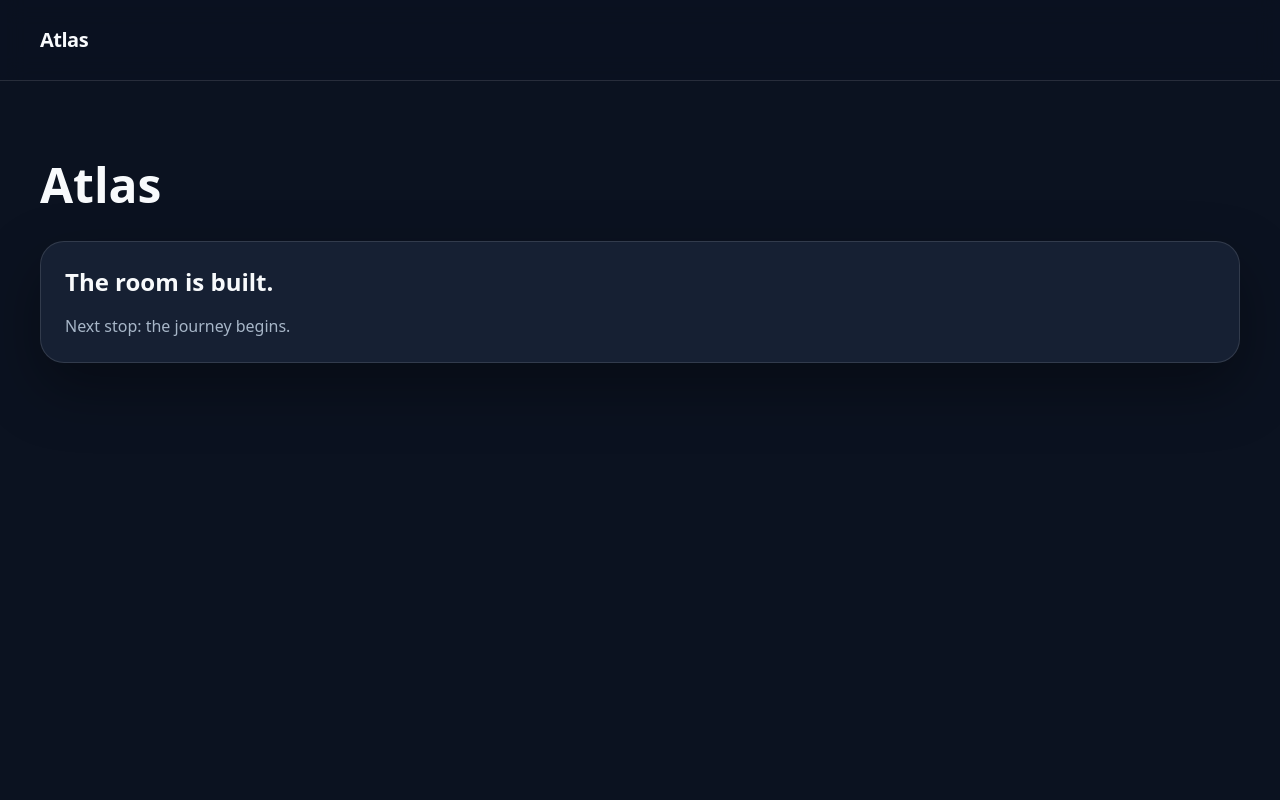
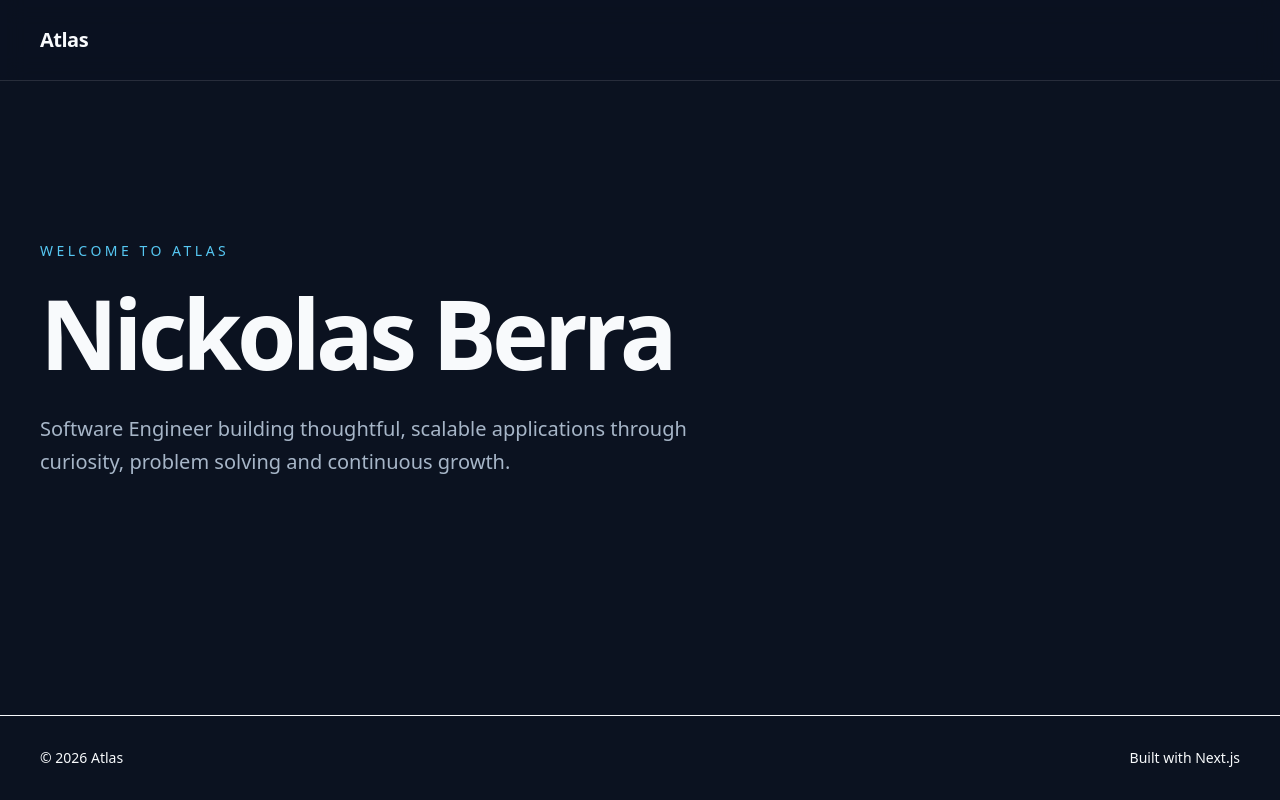
Before and after one commit to bnerra/atlas, a Next.js app: page / in a window 1280 px wide. Shown: the top 800 px of the page. Built offline with nearby package versions, Linux system fonts and the light colour scheme.

Commit message:
refactor: migrate Atlas tokens to Tailwind theme

```diff
--- a/eslint.config.mjs
+++ b/eslint.config.mjs
@@ -1,10 +1,31 @@
 import { defineConfig, globalIgnores } from "eslint/config";
 import nextVitals from "eslint-config-next/core-web-vitals";
 import nextTs from "eslint-config-next/typescript";
+import betterTailwindcss from "eslint-plugin-better-tailwindcss";
+import path from "path";
 
 const eslintConfig = defineConfig([
   ...nextVitals,
   ...nextTs,
+
+  // Tailwind v4 Linter Configuration
+  {
+    files: ["**/*.{js,jsx,ts,tsx}"],
+    plugins: {
+      "better-tailwindcss": betterTailwindcss
+    },
+    settings: {
+      "better-tailwindcss": {
+        // Pointing perfectly to your Next.js Tailwind configuration
+        entryPoint: path.resolve("./src/app/globals.css"),
+      },
+    },
+    rules: {
+      // Alerts you with yellow squiggly lines for fake or typoed classes
+      "better-tailwindcss/no-unknown-classes": "warn",
+    },
+  },
+
   // Override default ignores of eslint-config-next.
   globalIgnores([
     // Default ignores of eslint-config-next:
--- a/package.json
+++ b/package.json
@@ -20,6 +20,7 @@
     "@types/react-dom": "^19",
     "eslint": "^9",
     "eslint-config-next": "16.2.11",
+    "eslint-plugin-better-tailwindcss": "^4.7.0",
     "tailwindcss": "^4",
     "typescript": "^5"
   }
--- a/src/app/globals.css
+++ b/src/app/globals.css
@@ -7,8 +7,8 @@ html {
 
 body {
   min-height: 100vh;
-  background: var(--atlas-background);
-  color: var(--atlas-text);
+  background: var(--color-atlas-background);
+  color: var(--color-atlas-foreground);
 }
 
 /* :root {
--- a/src/app/page.tsx
+++ b/src/app/page.tsx
@@ -1,24 +1,28 @@
 import Container from '@/components/ui/Container'
 import Card from '@/components/ui/Card'
+import Hero from '@/components/home/Hero'
 
 export default function Home() {
   return (
-    <main className='min-h-screen'>
-      <Container>
-        <div className='py-20 space-y-8'>
-          <h1 className='text-5xl font-bold'>
-            Atlas
-          </h1>
-          <Card>
-            <h2 className='text-2xl font-semibold'>
-              The room is built.
-            </h2>
-            <p className='mt-4 text-[var(--atlas-text-muted)]'>
-              Next stop: the journey begins.
-            </p>
-          </Card>
-        </div>
-      </Container>
-    </main>
+    <>
+      <Hero />
+    </>
+    // <main className='min-h-screen'>
+    //   <Container>
+    //     <div className='py-20 space-y-8'>
+    //       <h1 className='text-5xl font-bold'>
+    //         Atlas
+    //       </h1>
+    //       <Card>
+    //         <h2 className='text-2xl font-semibold'>
+    //           The room is built.
+    //         </h2>
+    //         <p className='mt-4 text-atlas-text-muted'>
+    //           Next stop: the journey begins.
+    //         </p>
+    //       </Card>
+    //     </div>
+    //   </Container>
+    // </main>
   )
 }
--- /dev/null
+++ b/src/components/home/Hero.tsx
@@ -0,0 +1,25 @@
+import Container from '@/components/ui/Container'
+
+export default function Hero() {
+  return (
+    <section className='relative overflow-hidden'>
+      <Container>
+        <div className='py-24 md:py-32 lg:py-40'>
+
+          <p className='mb-6 text-sm uppercase tracking-[0.25em] text-atlas-accent'>
+            Welcome to Atlas
+          </p>
+
+          <h1 className='max-w-4xl text-5xl font-semibold tracking-tighter sm:text-6xl lg:text-8xl'>
+            Nickolas Berra
+          </h1>
+
+          <p className='mt-8 max-w-2xl text-xl leading-relaxed text-atlas-muted'>
+            Software Engineer building thoughtful, scalable applications through curiosity, problem solving and continuous growth.
+          </p>
+
+        </div>
+      </Container>
+    </section>
+  )
+}
--- a/src/components/layout/Header.tsx
+++ b/src/components/layout/Header.tsx
@@ -1,3 +1,4 @@
+/* eslint-disable @next/next/no-html-link-for-pages */
 import Container from '@/components/ui/Container'
 
 export default function Header() {
@@ -8,7 +9,7 @@ export default function Header() {
         top-0
         z-50
         border-b
-        border-[var(--atlas-border)]
+        border-atlas-border
         bg-[rgba(11,18,32,0.75)]
         backdrop-blur-md
       '
@@ -19,7 +20,7 @@ export default function Header() {
             Atlas
           </div>
 
-          <nav className='hidden gap-8 text-sm text-[var(--atlas-text-muted)]'>
+          <nav className='hidden gap-8 text-sm text-(--atlas-text-muted)'>
             <a href='/'>
               Home
             </a>
--- a/src/components/ui/Card.tsx
+++ b/src/components/ui/Card.tsx
@@ -14,16 +14,16 @@ export default function Card({
       className={`
         relative
         overflow-hidden
-        rounded-[var(--atlas-radius-lg)]
+        rounded-atlas-lg
         border
-        border-[var(--atlas-border)]
-        bg-[var(--atlas-surface)]
+        border-atlas-border
+        bg-atlas-surface
         p-6
-        shadow-[var(--atlas-shadow)]
+        shadow-atlas
         transition-all
         duration-300
         hover:-translate-y-1
-        hover:shadow-[var(--atlas-shadow-hover)]
+        hover:shadow-atlas-hover
         ${className}
       `}
     >
--- a/src/styles/theme.css
+++ b/src/styles/theme.css
@@ -1,24 +1,26 @@
 
-:root {
+@theme {
+
   /* Atlas Colors */
-  --atlas-background: #0B1220;
-  --atlas-surface: #162033;
-  --atlas-surface-raised: #23344D;
-  --atlas-text: #F8FAFC;
-  --atlas-text-muted: #A7B6C8;
-  --atlas-accent: #56C7F2;
-  --atlas-border: rgba(255,255,255,0.12);
+  --color-atlas-background: #0B1220;
+  --color-atlas-surface: #162033;
+  --color-atlas-surface-raised: #23344D;
+  --color-atlas-foreground: #F8FAFC;
+  --color-atlas-muted: #A7B6C8;
+  --color-atlas-accent: #56C7F2;
+
+  /* Atlas Borders */
+  --color-atlas-border: rgba(255,255,255,0.12);
 
   /* Atlas Shadows */
-  --atlas-shadow:0 25px 60px rgba(0,0,0,0.35);
-  --atlas-shadow-hover: 0 35px 80px rgba(0,0,0,0.50);
+  --shadow-atlas: 0 25px 60px rgba(0,0,0,0.35);
+  --shadow-atlas-hover: 0 35px 80px rgba(0,0,0,0.50);
 
   /* Atlas Radius */
-  --atlas-radius-sm: 12px;
-  --atlas-radius-md: 20px;
-  --atlas-radius-lg: 24px;
-
+  --radius-atlas-sm: 12px;
+  --radius-atlas-md: 20px;
+  --radius-atlas-lg: 24px;
 
   /* Atlas Motion */
-  --atlas-transition: 250ms ease;
+  --transition-atlas: 250ms ease;
 }
```
Also changed, not shown: src/styles/oldTheme.txt (added), 1 other file (tests, documents, lock files or other folders).
